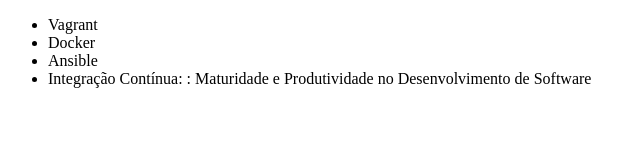
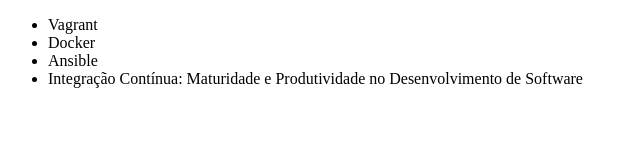
Before and after one commit to alcimar-filho/curso-git-e-github, a plain HTML site: page index.html in a window 1280 px wide. Shown: the full height of the page, 0-640 px from the left. Drawn offline with Linux system fonts and the light colour scheme.

Commit message:
retirando : duplicado

```diff
--- a/index.html
+++ b/index.html
@@ -9,7 +9,7 @@
         <li>Vagrant</li>
         <li>Docker</li>
         <li>Ansible</li>
-        <li>Integração Contínua: : Maturidade e Produtividade no Desenvolvimento de Software</li>
+        <li>Integração Contínua: Maturidade e Produtividade no Desenvolvimento de Software</li>
     </ul>
 </body>
 </html>
```
